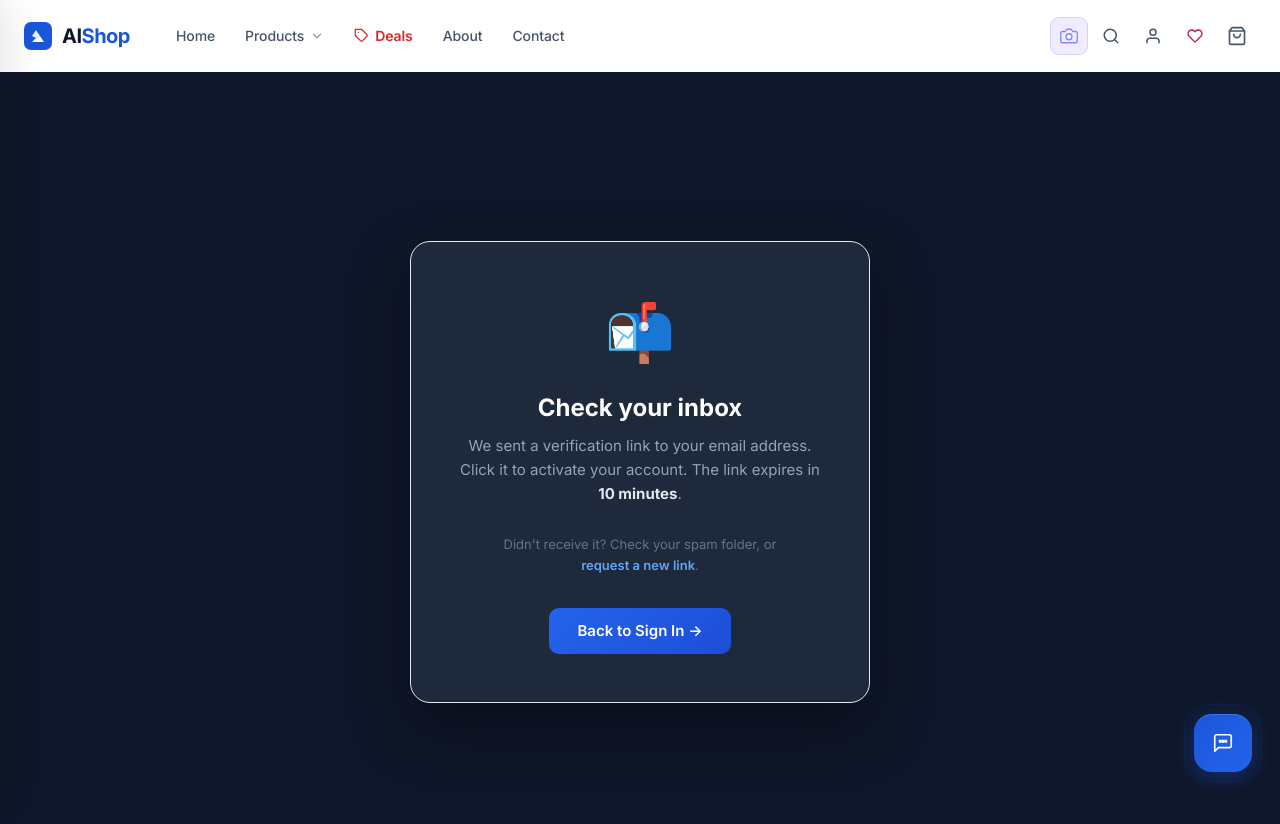
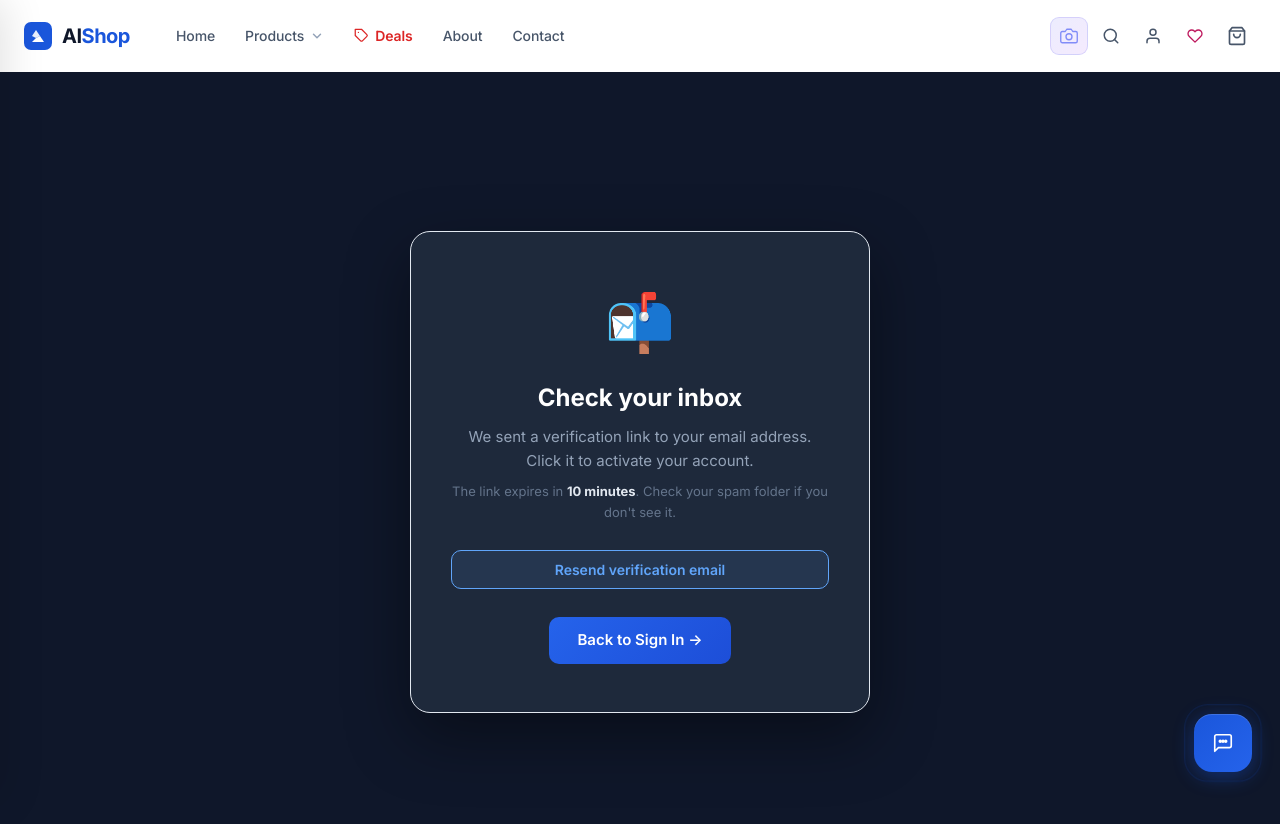
Before and after one commit to Armaan2418/AI_shop, a React app in the folder frontend/: page /verify-email in a window 1280 px wide. Shown: the top 824 px of the page. Built offline with nearby package versions, Linux system fonts and the light colour scheme; the HTML template or start-up script is replaced by a standard one.

Commit message:
fix: register & email verification issues
- SMTP timeouts 5s → 30s (fixes cloud email failures on Railway)
- Store pendingVerifyEmail in sessionStorage after register
- Verifyemail: real resend API call with 60s cooldown timer
- Verifyemail: show registered email address on inbox screen

```diff
--- a/frontend/src/pages/Register.jsx
+++ b/frontend/src/pages/Register.jsx
@@ -132,7 +132,8 @@ export default function Register() {
         password: form.password,
       });
       // Backend only sends a verification email — no user/token returned.
-      // Reset loading state and send user to check their inbox.
+      // Store email so /verify-email page can offer resend without asking user to retype.
+      sessionStorage.setItem('pendingVerifyEmail', form.email.trim().toLowerCase());
       dispatch(loginFailure(null)); // clears loading, keeps state clean
       navigate('/verify-email');
     } catch (err) {
--- a/frontend/src/pages/Verifyemail.jsx
+++ b/frontend/src/pages/Verifyemail.jsx
@@ -1,4 +1,4 @@
-import { useEffect, useState } from 'react';
+import { useEffect, useState, useCallback } from 'react';
 import { Link, useSearchParams } from 'react-router-dom';
 import { useDispatch } from 'react-redux';
 import { verifyEmail } from '../store/authSlice';
@@ -10,9 +10,14 @@ export default function Verifyemail() {
   const [params]        = useSearchParams();
   const token           = params.get('token');
 
-  const [status,  setStatus]  = useState('idle');    // idle | loading | success | error
-  const [message, setMessage] = useState('');
-  const [resent,  setResent]  = useState(false);
+  const [status,      setStatus]      = useState('idle');   // idle | loading | success | error
+  const [message,     setMessage]     = useState('');
+  const [resendState, setResendState] = useState('idle');   // idle | sending | sent | error
+  const [resendMsg,   setResendMsg]   = useState('');
+  const [countdown,   setCountdown]   = useState(0);        // cooldown seconds
+
+  // Email stored by Register.jsx after a successful registration call
+  const pendingEmail = sessionStorage.getItem('pendingVerifyEmail') || '';
 
   // Auto-verify when a token is present in the URL
   useEffect(() => {
@@ -20,8 +25,9 @@ export default function Verifyemail() {
     const doVerify = async () => {
       setStatus('loading');
       try {
-        await authService.verifyEmail(token);   // passes token as custom Bearer header
+        await authService.verifyEmail(token);   // sends Bearer token header to backend
         dispatch(verifyEmail());                 // mark verified in Redux
+        sessionStorage.removeItem('pendingVerifyEmail'); // clean up stored email
         setStatus('success');
       } catch (err) {
         setMessage(err.message || 'Verification failed. The link may have expired.');
@@ -31,16 +37,33 @@ export default function Verifyemail() {
     doVerify();
   }, [token, dispatch]);
 
-  const handleResend = async () => {
-    setResent(false);
+  // Countdown timer for resend cooldown
+  useEffect(() => {
+    if (countdown <= 0) return;
+    const id = setInterval(() => setCountdown((c) => c - 1), 1000);
+    return () => clearInterval(id);
+  }, [countdown]);
+
+  const handleResend = useCallback(async () => {
+    if (!pendingEmail) {
+      setResendState('error');
+      setResendMsg('Could not determine your email. Please register again.');
+      return;
+    }
+    if (countdown > 0) return; // still cooling down
+
+    setResendState('sending');
+    setResendMsg('');
     try {
-      // We need the user's email — ask them to go back to login/register
-      alert('Please log in and use the "Resend verification" option if available, or register again with your email.');
-    } catch {
-      /* silently fail */
+      await authService.resendVerification(pendingEmail);
+      setResendState('sent');
+      setResendMsg(`New link sent to ${pendingEmail}`);
+      setCountdown(60); // 60-second cooldown to prevent spam
+    } catch (err) {
+      setResendState('error');
+      setResendMsg(err.message || 'Failed to resend. Please try again.');
     }
-    setResent(true);
-  };
+  }, [pendingEmail, countdown]);
 
   return (
     <div
@@ -72,25 +95,56 @@ export default function Verifyemail() {
             <h1 style={{ color: '#fff', fontSize: 24, fontWeight: 700, marginBottom: 12 }}>
               Check your inbox
             </h1>
-            <p style={{ color: '#94a3b8', fontSize: 15, lineHeight: 1.6, marginBottom: 28 }}>
-              We sent a verification link to your email address. Click it to activate
-              your account. The link expires in <strong style={{ color: '#e2e8f0' }}>10 minutes</strong>.
+            <p style={{ color: '#94a3b8', fontSize: 15, lineHeight: 1.6, marginBottom: 8 }}>
+              We sent a verification link to{' '}
+              {pendingEmail
+                ? <strong style={{ color: '#e2e8f0' }}>{pendingEmail}</strong>
+                : 'your email address'
+              }. Click it to activate your account.
             </p>
-            <p style={{ color: '#64748b', fontSize: 13, marginBottom: 32 }}>
-              Didn't receive it? Check your spam folder, or{' '}
+            <p style={{ color: '#64748b', fontSize: 13, marginBottom: 28 }}>
+              The link expires in <strong style={{ color: '#e2e8f0' }}>10 minutes</strong>.
+              Check your spam folder if you don&apos;t see it.
+            </p>
+
+            {/* Resend button */}
+            <div style={{ marginBottom: 28 }}>
               <button
                 onClick={handleResend}
+                disabled={resendState === 'sending' || countdown > 0}
                 style={{
-                  background: 'none', border: 'none', color: '#60a5fa',
-                  fontWeight: 600, cursor: 'pointer', fontSize: 13,
+                  background: resendState === 'sent' ? 'rgba(74,222,128,0.1)' : 'rgba(96,165,250,0.1)',
+                  border: `1px solid ${resendState === 'sent' ? '#4ade80' : '#60a5fa'}`,
+                  color: resendState === 'sent' ? '#4ade80' : '#60a5fa',
+                  fontWeight: 600,
+                  cursor: countdown > 0 || resendState === 'sending' ? 'not-allowed' : 'pointer',
+                  fontSize: 14,
+                  padding: '10px 24px',
+                  borderRadius: 10,
+                  opacity: countdown > 0 || resendState === 'sending' ? 0.6 : 1,
+                  transition: 'all 0.2s',
+                  width: '100%',
                 }}
               >
-                request a new link
-              </button>.
-              {resent && (
-                <span style={{ color: '#4ade80', marginLeft: 8 }}>✓ Sent!</span>
+                {resendState === 'sending'
+                  ? '⏳ Sending…'
+                  : countdown > 0
+                    ? `Resend in ${countdown}s`
+                    : resendState === 'sent'
+                      ? '✓ Resent!'
+                      : 'Resend verification email'
+                }
+              </button>
+              {resendMsg && (
+                <p style={{
+                  marginTop: 8, fontSize: 13,
+                  color: resendState === 'error' ? '#f87171' : '#4ade80',
+                }}>
+                  {resendMsg}
+                </p>
               )}
-            </p>
+            </div>
+
             <Link
               to="/login"
               style={{
```
Also changed, not shown: 2 other files (tests, documents, lock files or other folders).
